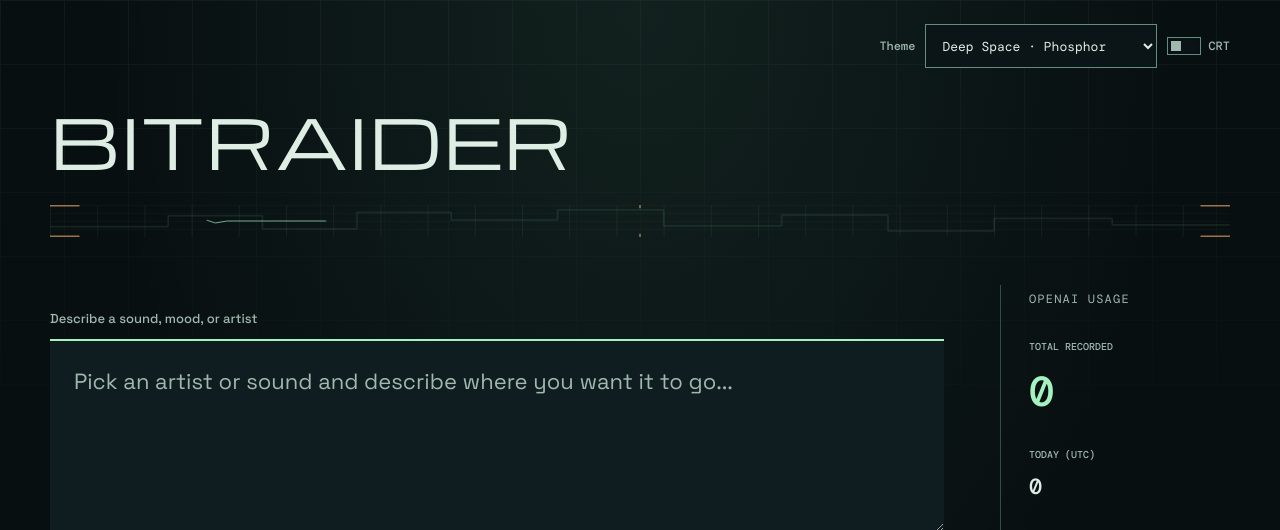
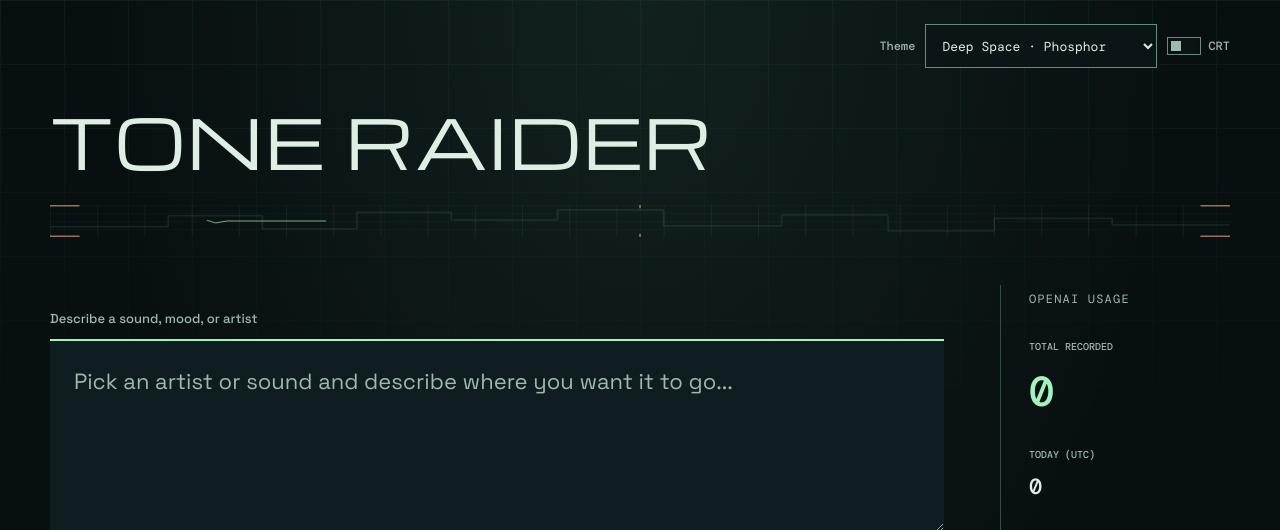
Before and after one commit to dmillion/spotify-gpt, a Flask app: page / in a window 1280 px wide. Shown: the top 530 px of the page. Run offline with Flask 3, Linux system fonts and the light colour scheme; data that the repository does not hold is empty.

Commit message:
changing name

```diff
--- a/templates/index.html
+++ b/templates/index.html
@@ -43,7 +43,7 @@
 <a class="skip-link" href="#prompt">Skip to playlist prompt</a>
 <main>
   {% include '_theme_picker.html' %}
-  <header class="studio-header"><h1>BitRaider</h1></header>
+  <header class="studio-header"><h1>Tone Raider</h1></header>
   <div class="signal-panel" aria-hidden="true">
     <svg viewBox="0 0 1000 96" preserveAspectRatio="none" focusable="false">
       <defs><pattern id="signal-grid" width="40" height="24" patternUnits="userSpaceOnUse"><path d="M40 0H0V24" fill="none" stroke="currentColor" stroke-opacity=".10"/></pattern></defs>
```
